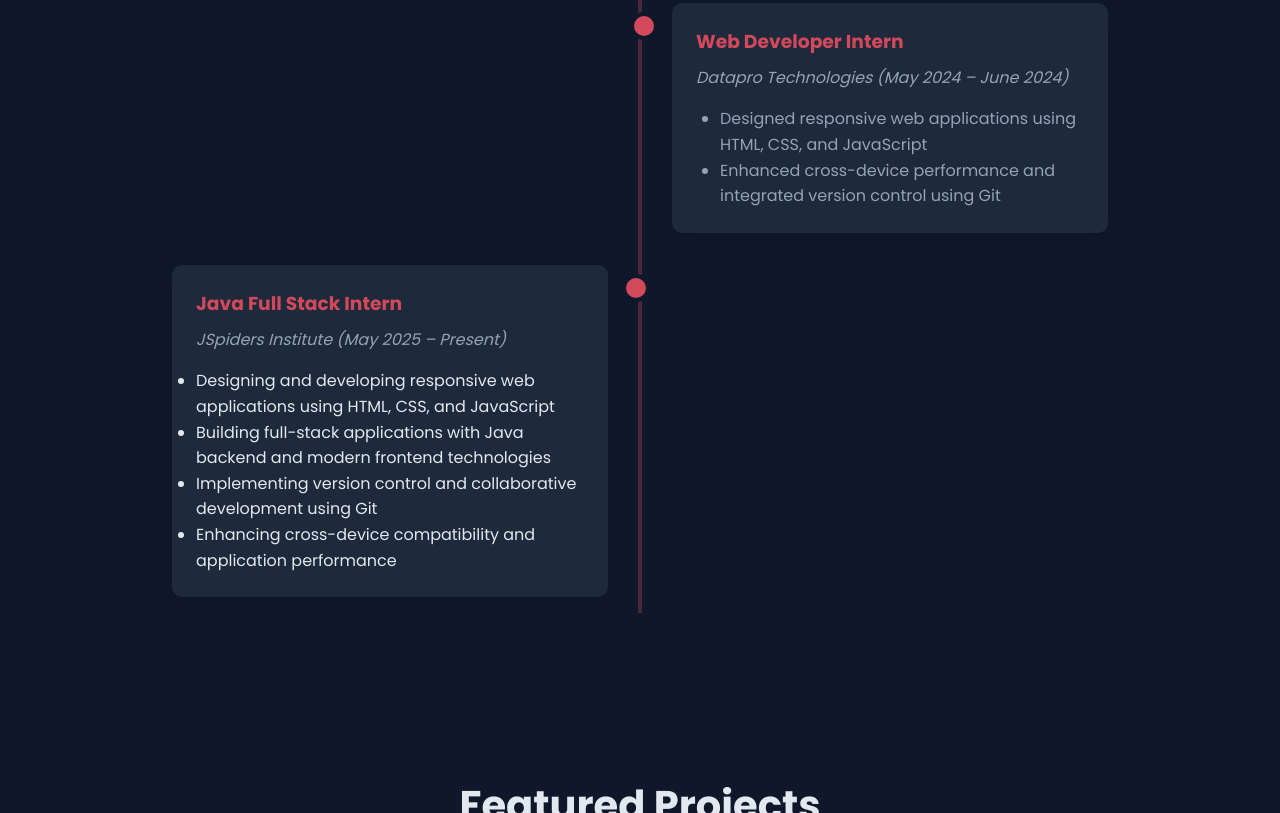
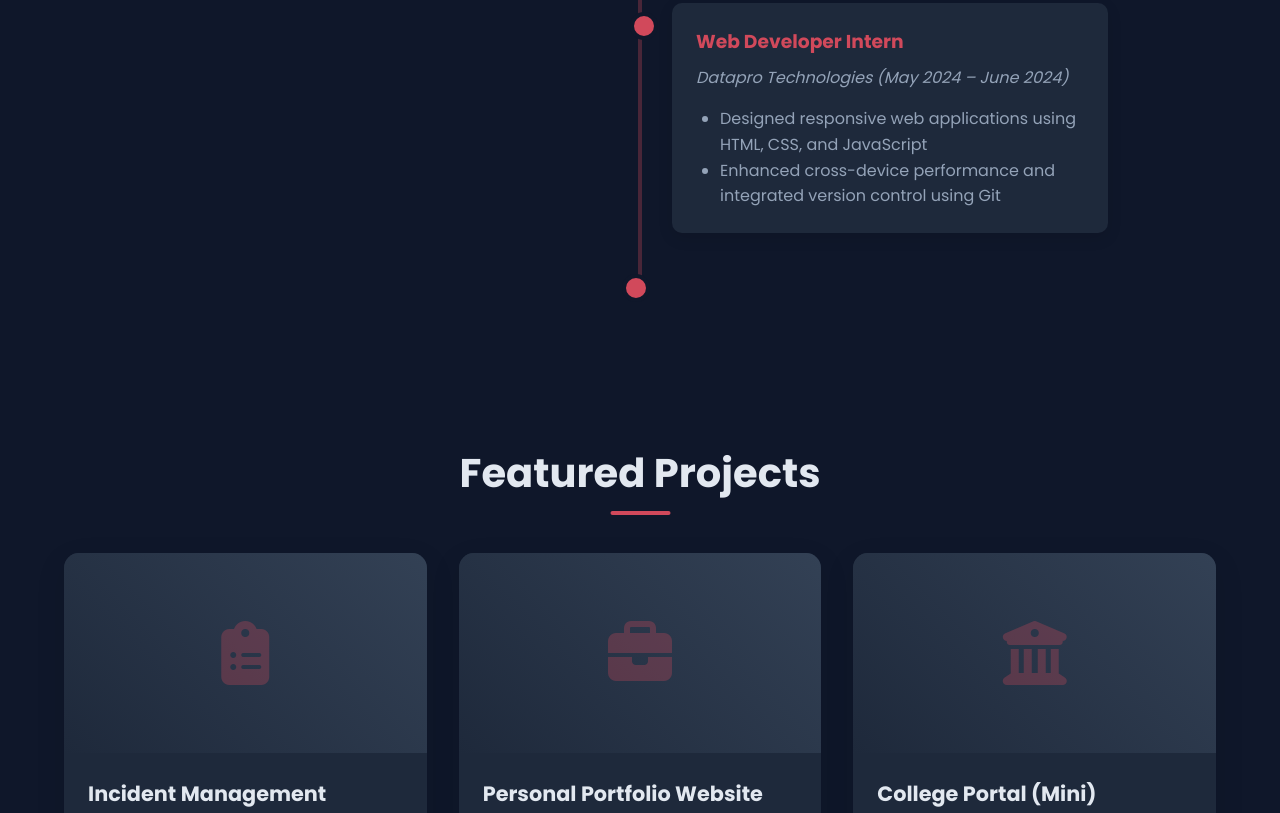
Before and after one commit to SMK321-myprojects/Smk-s-portfolio, a plain HTML site: page index.html in a window 1280 px wide. Shown: the part 3420-4233 px from the top of the page. Drawn offline with nearby package versions, Linux system fonts and the light colour scheme.

Commit message:
Update index.html

```diff
--- a/index.html
+++ b/index.html
@@ -215,16 +215,7 @@
                 </div>
             </div>
             <div class="timeline-item">
-    <div class="timeline-content">
-        <h3>Java Full Stack Intern</h3>
-        <p class="company">JSpiders Institute <span class="timeline-date">(May 2025 – Present)</span></p>
-        <ul class="timeline-description">
-            <li>Designing and developing responsive web applications using HTML, CSS, and JavaScript</li>
-            <li>Building full-stack applications with Java backend and modern frontend technologies</li>
-            <li>Implementing version control and collaborative development using Git</li>
-            <li>Enhancing cross-device compatibility and application performance</li>
-        </ul>
-    </div>
+
 </div>
         </div>
     </section>
@@ -427,4 +418,5 @@
     <script src="https://cdn.jsdelivr.net/npm/particles.js@2.0.0/particles.min.js"></script>
     <script src="./assets/js/script.js"></script>
 </body>
+
 </html>
```
